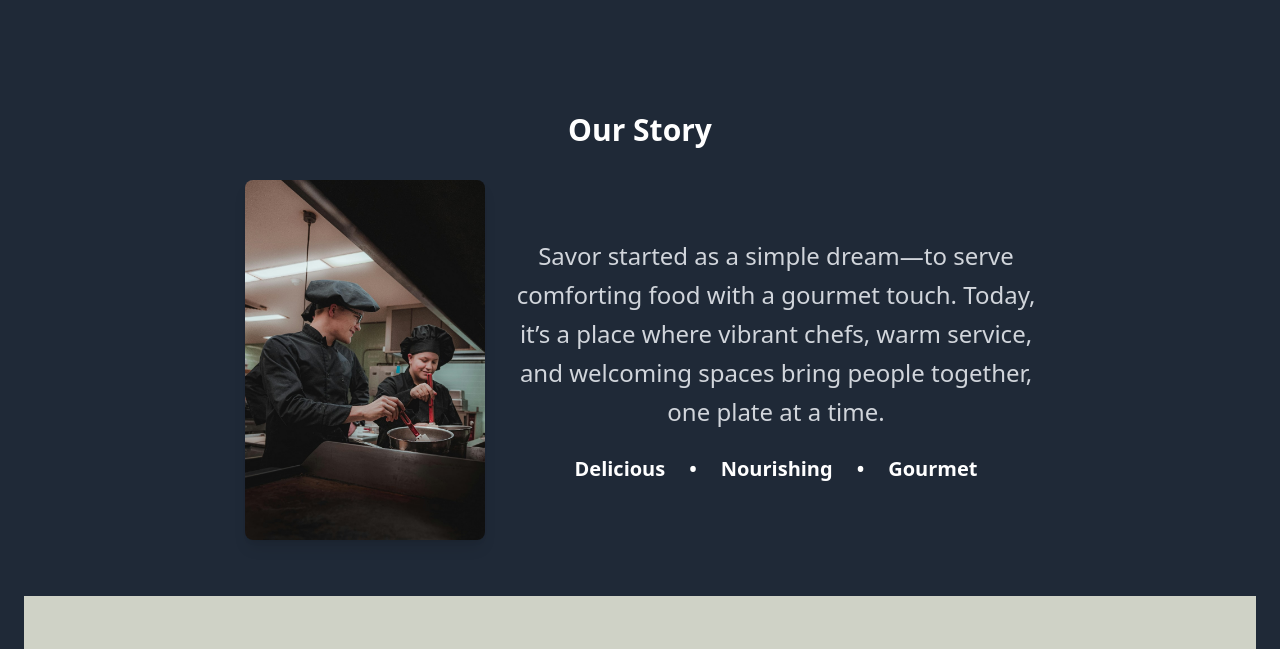
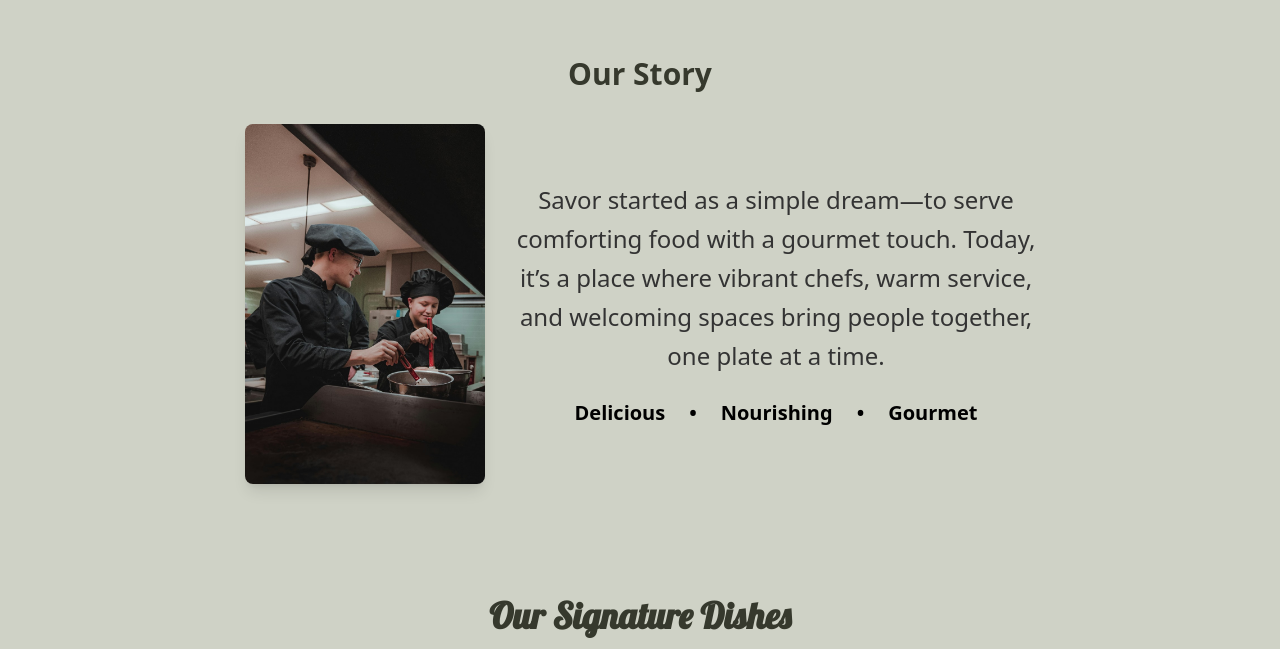
Before and after one commit to AbereTruphenah/savor-restaurant-web, a plain HTML site: page index.html in a window 1280 px wide. Shown: the part 664-1313 px from the top of the page. Drawn offline with nearby package versions, Linux system fonts and the light colour scheme.

Commit message:
Updated colors

```diff
--- a/index.html
+++ b/index.html
@@ -119,21 +119,19 @@
     </div>
     <!-- Our Story Section -->
 
-    <section id="our-story" class="px-6 py-14 bg-gray-800">
+      <section id="story" class="px-6 py-14 bg-[#CFD2C6]">
 
-      <section id="story" class="px-6 py-14 bg-gray-800">
-
-        <h2 class="text-center text-3xl font-semibold mb-8">Our Story</h2>
+        <h2 class="text-center text-3xl text-[#36392D]  font-semibold mb-8">Our Story</h2>
         <div class="flex flex-col md:flex-row items-center justify-center gap-8 max-w-4xl mx-auto">
           <img src="Assets/man.jpg" alt="Our Team" class="w-60 rounded-lg shadow-lg">
-          <div class="text-2xl text-gray-300 leading-relaxed text-center max-w-xl">
+          <div class="text-2xl text-[#333] leading-relaxed text-center max-w-xl">
             <p class="mb-6">
               Savor started as a simple dream—to serve <br>comforting food with a gourmet touch. Today,<br>
               it’s a place where vibrant chefs, warm service,<br>
               and welcoming spaces bring people together,<br>
               one plate at a time.
             </p>
-            <div class="mt-4 flex gap-6 text-xl font-semibold text-white justify-center">
+            <div class="mt-4 flex gap-6 text-xl font-semibold text-black justify-center">
               <span>Delicious</span>
               <span>•</span>
               <span>Nourishing</span>
```
